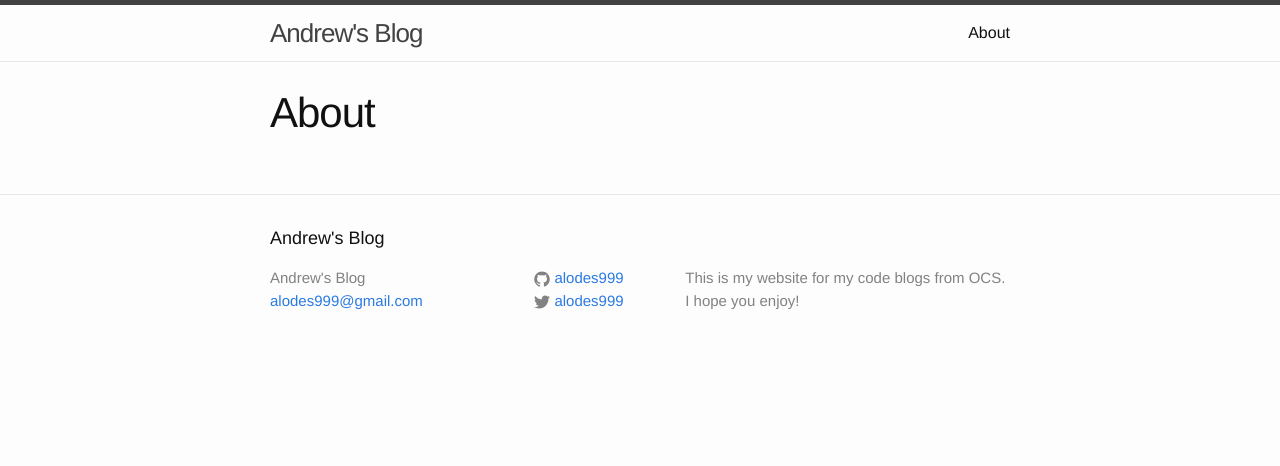
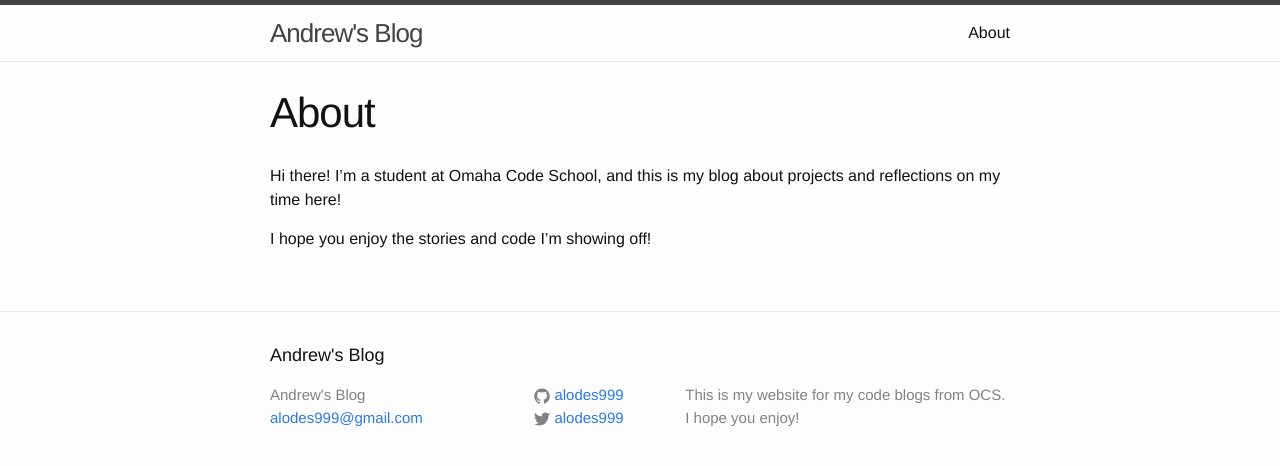
Before and after one commit to alodes999/alodes999, a Jekyll site: the page built from about.md, in a window 1280 px wide. Shown: the top 466 px of the page. Built offline with Jekyll 4.4.1, drawn with Linux system fonts in a browser that asks for light colours; Markdown is read by kramdown in place of the engine named in the settings.

Commit message:
Add new post and about info

```diff
--- a/about.md
+++ b/about.md
@@ -3,3 +3,7 @@ layout: page
 title: About
 permalink: /about/
 ---
+
+Hi there!  I'm a student at Omaha Code School, and this is my blog about projects and reflections on my time here!
+
+I hope you enjoy the stories and code I'm showing off!
```
Also changed, not shown: _posts/2015-06-18-webrps.markdown (added, +14 -0 lines).
